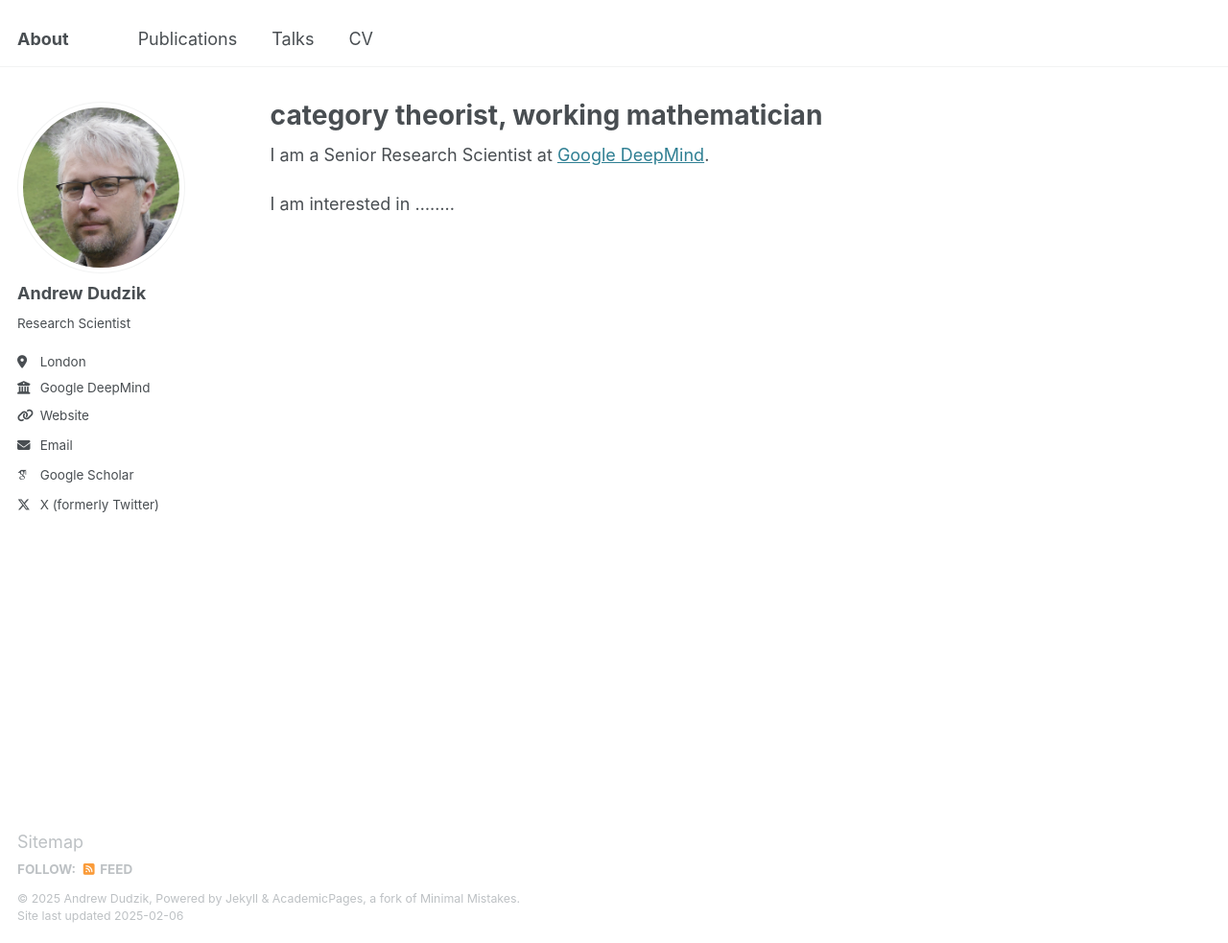
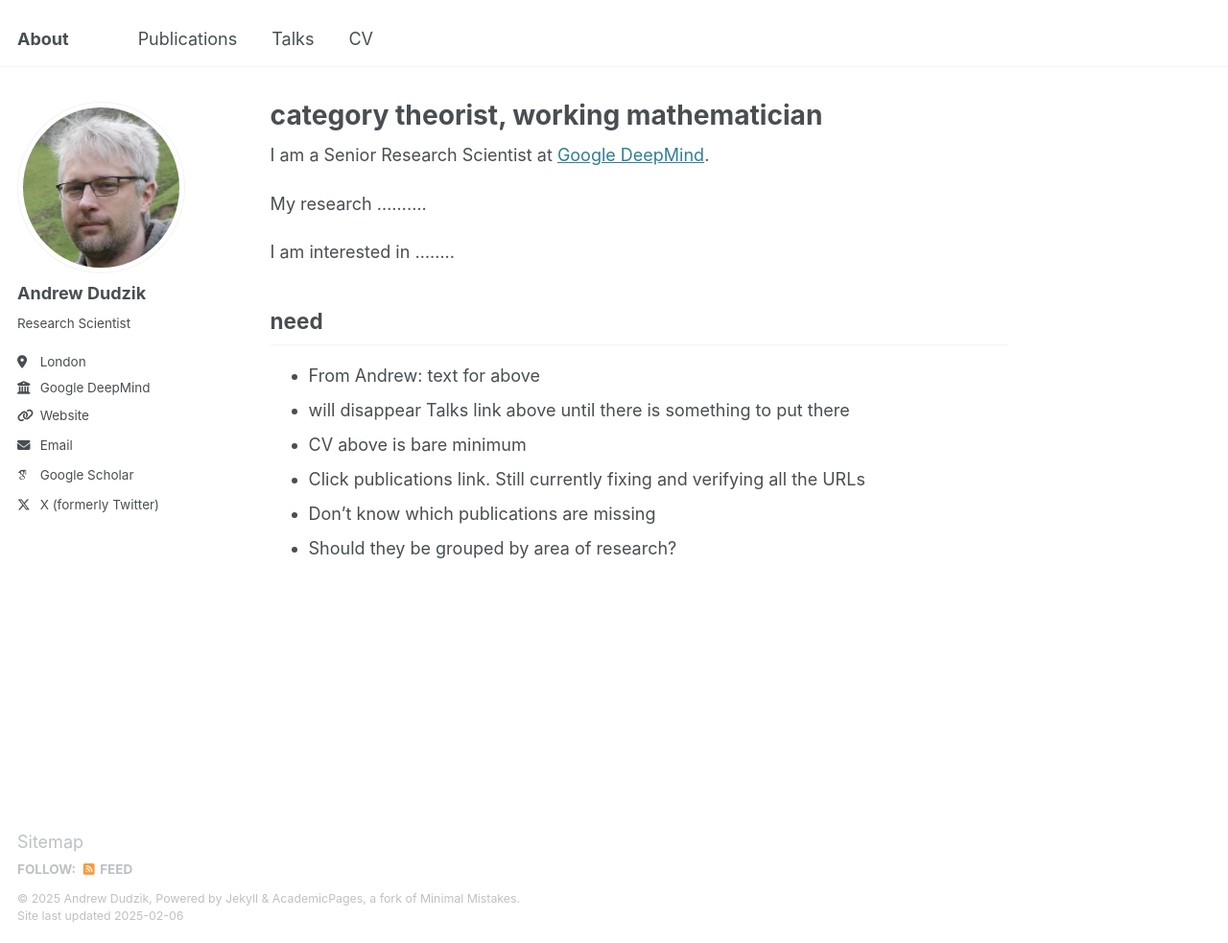
Before and after one commit to mdudzik/mdudzik.github.io, a Jekyll site: the page built from _pages/about.md, in a window 1280 px wide and 983 px high. Shown: the whole window at 96% size. Built offline with Jekyll 4.4.1, drawn with Linux system fonts in a browser that asks for light colours; some web fonts are replaced.

Commit message:
added # need section

```diff
--- a/_pages/about.md
+++ b/_pages/about.md
@@ -11,4 +11,16 @@ redirect_from:
 ---
 I am a Senior Research Scientist at [Google DeepMind](https://deepmind.google).
 
+My research ..........
+
 I am interested in ........
+
+
+## need
+
+- From Andrew: text for above
+- will disappear Talks link above until there is something to put there
+- CV above is bare minimum
+- Click publications link.  Still currently fixing and verifying all the URLs
+- Don't know which publications are missing
+- Should they be grouped by area of research?
```
